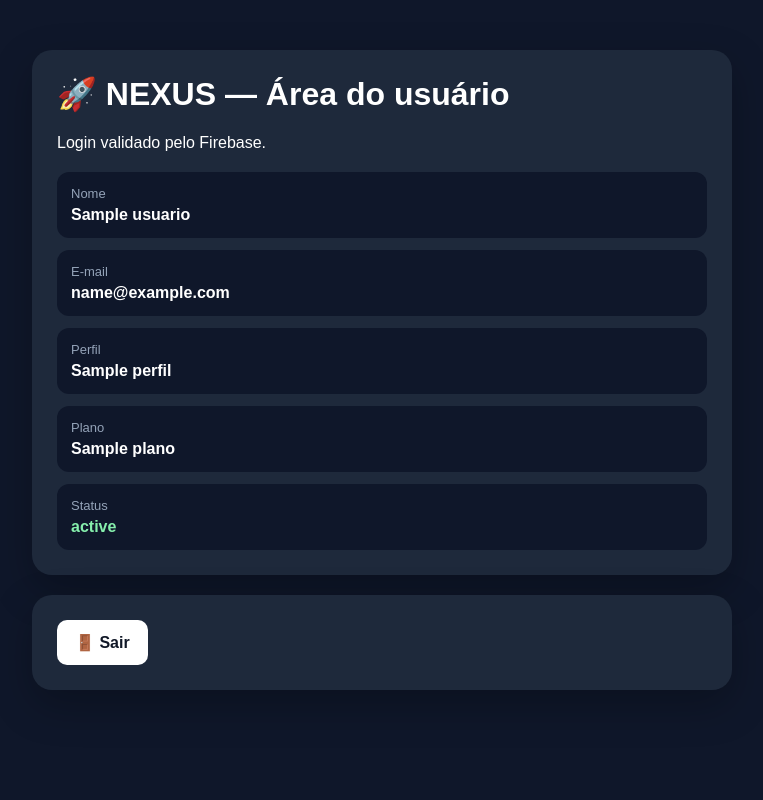
After one commit to Olnair2932/Nexus-Workspace, a Flask app: template acesso_nexus/templates/painel.html in a window 1280 px wide. The commit adds this page. Shown: the whole page, without its empty margins (258-1021 px from the left). Run offline with Flask 3, Linux system fonts and the light colour scheme; the template is opened without the code that fills it: most values are stand-ins (such as "Sample title", 1, 10 or a date in 2020); parts of the project's set-up code (start-up, migrations or seed data) failed here and were passed over.

Commit message:
Implementa login Google e perfis de acesso NEXUS

```diff
--- a/acesso_nexus/app.py
+++ b/acesso_nexus/app.py
@@ -1,16 +1,243 @@
-from flask import Flask, render_template
+import json
+import os
+from datetime import datetime, timezone
+
+from flask import Flask, jsonify, redirect, render_template, request, session
+import firebase_admin
+from firebase_admin import auth, credentials, db
+
 
 app = Flask(__name__)
 
+app.secret_key = os.environ.get("NEXUS_SESSION_SECRET", "trocar-esta-chave-no-render")
+
+FIREBASE_DB_URL = "https://finance-master-629d1-default-rtdb.firebaseio.com"
+ADMIN_EMAIL = os.environ.get("NEXUS_ADMIN_EMAIL", "").strip().lower()
+
+
+def inicializar_firebase():
+    if firebase_admin._apps:
+        return
+
+    raw = os.environ.get("FIREBASE_SERVICE_ACCOUNT_JSON")
+
+    if not raw:
+        raise RuntimeError(
+            "FIREBASE_SERVICE_ACCOUNT_JSON não configurada no Render."
+        )
+
+    try:
+        dados = json.loads(raw)
+    except json.JSONDecodeError as erro:
+        raise RuntimeError(
+            "FIREBASE_SERVICE_ACCOUNT_JSON contém JSON inválido."
+        ) from erro
+
+    credencial = credentials.Certificate(dados)
+
+    firebase_admin.initialize_app(
+        credencial,
+        {
+            "databaseURL": FIREBASE_DB_URL
+        }
+    )
+
+
+inicializar_firebase()
+
+
+def agora_iso():
+    return datetime.now(timezone.utc).isoformat()
+
+
+def obter_usuario(uid):
+    referencia = db.reference(f"nexus/usuarios/{uid}")
+    return referencia.get()
+
+
+def criar_ou_atualizar_usuario(usuario_firebase):
+    uid = usuario_firebase["uid"]
+    email = (usuario_firebase.get("email") or "").strip().lower()
+    nome = usuario_firebase.get("name") or email or "Usuário NEXUS"
+
+    referencia = db.reference(f"nexus/usuarios/{uid}")
+    usuario_existente = referencia.get() or {}
+
+    perfil = usuario_existente.get("perfil")
+
+    if not perfil:
+        perfil = "admin" if email and email == ADMIN_EMAIL else "usuario"
+
+    status = usuario_existente.get("status", "ativo")
+    plano = usuario_existente.get("plano", "gratuito")
+
+    dados = {
+        "uid": uid,
+        "email": email,
+        "nome": nome,
+        "perfil": perfil,
+        "status": status,
+        "plano": plano,
+        "criado_em": usuario_existente.get("criado_em", agora_iso()),
+        "ultimo_login": agora_iso()
+    }
+
+    referencia.set(dados)
+
+    return dados
+
+
 @app.route("/")
 def login():
+    if session.get("uid"):
+        return redirect("/painel")
+
     return render_template("login.html")
+
+
+@app.route("/api/verificar", methods=["POST"])
+def verificar_token():
+    try:
+        dados = request.get_json(silent=True) or {}
+        token = dados.get("token")
+
+        if not token:
+            return jsonify({
+                "ok": False,
+                "erro": "Token Firebase não informado."
+            }), 400
+
+        decodificado = auth.verify_id_token(token)
+
+        usuario_firebase = {
+            "uid": decodificado["uid"],
+            "email": decodificado.get("email", ""),
+            "name": decodificado.get("name", "")
+        }
+
+        usuario = criar_ou_atualizar_usuario(usuario_firebase)
+
+        if usuario.get("status") != "ativo":
+            session.clear()
+
+            return jsonify({
+                "ok": False,
+                "erro": "Seu acesso ao NEXUS está suspenso."
+            }), 403
+
+        session.clear()
+
+        session["uid"] = usuario["uid"]
+        session["perfil"] = usuario["perfil"]
+        session["email"] = usuario["email"]
+
+        return jsonify({
+            "ok": True,
+            "usuario": {
+                "uid": usuario["uid"],
+                "email": usuario["email"],
+                "nome": usuario["nome"],
+                "perfil": usuario["perfil"],
+                "status": usuario["status"],
+                "plano": usuario["plano"]
+            }
+        })
+
+    except auth.InvalidIdTokenError:
+        session.clear()
+
+        return jsonify({
+            "ok": False,
+            "erro": "Token Firebase inválido."
+        }), 401
+
+    except auth.ExpiredIdTokenError:
+        session.clear()
+
+        return jsonify({
+            "ok": False,
+            "erro": "Sessão Google expirada. Faça login novamente."
+        }), 401
+
+    except Exception as erro:
+        print("NEXUS AUTH ERROR:", repr(erro))
+
+        return jsonify({
+            "ok": False,
+            "erro": "Não foi possível validar o acesso."
+        }), 500
+
+
+@app.route("/api/me")
+def meu_perfil():
+    uid = session.get("uid")
+
+    if not uid:
+        return jsonify({
+            "ok": False,
+            "autenticado": False
+        }), 401
+
+    usuario = obter_usuario(uid)
+
+    if not usuario:
+        session.clear()
+
+        return jsonify({
+            "ok": False,
+            "autenticado": False
+        }), 401
+
+    if usuario.get("status") != "ativo":
+        session.clear()
+
+        return jsonify({
+            "ok": False,
+            "erro": "Acesso suspenso."
+        }), 403
+
+    return jsonify({
+        "ok": True,
+        "autenticado": True,
+        "usuario": usuario
+    })
 
 
 @app.route("/painel")
 def painel():
-    return "<h1>NEXUS — Área do usuário</h1><p>Login confirmado.</p>"
+    uid = session.get("uid")
+
+    if not uid:
+        return redirect("/")
+
+    usuario = obter_usuario(uid)
+
+    if not usuario:
+        session.clear()
+        return redirect("/")
+
+    if usuario.get("status") != "ativo":
+        session.clear()
+        return redirect("/")
+
+    return render_template("painel.html", usuario=usuario)
+
+
+@app.route("/logout")
+def logout():
+    session.clear()
+    return redirect("/")
+
+
+@app.route("/health")
+def health():
+    return jsonify({
+        "ok": True,
+        "servico": "nexus-acesso",
+        "status": "online"
+    })
 
 
 if __name__ == "__main__":
-    app.run(host="0.0.0.0", port=5005, debug=False)
+    porta = int(os.environ.get("PORT", "5005"))
+    app.run(host="0.0.0.0", port=porta, debug=False)
--- /dev/null
+++ b/acesso_nexus/templates/painel.html
@@ -0,0 +1,134 @@
+<!DOCTYPE html>
+<html lang="pt-BR">
+<head>
+    <meta charset="UTF-8">
+    <meta name="viewport" content="width=device-width, initial-scale=1.0">
+
+    <title>NEXUS — Área do usuário</title>
+
+    <style>
+        * {
+            box-sizing: border-box;
+        }
+
+        body {
+            margin: 0;
+            min-height: 100vh;
+            font-family: Arial, sans-serif;
+            background: #0f172a;
+            color: white;
+            padding: 20px;
+        }
+
+        .container {
+            width: 100%;
+            max-width: 700px;
+            margin: 30px auto;
+        }
+
+        .card {
+            background: #1e293b;
+            border-radius: 20px;
+            padding: 25px;
+            margin-bottom: 20px;
+            box-shadow: 0 15px 40px rgba(0,0,0,.25);
+        }
+
+        h1 {
+            margin-top: 0;
+        }
+
+        .perfil {
+            display: grid;
+            gap: 12px;
+            margin-top: 20px;
+        }
+
+        .item {
+            padding: 14px;
+            border-radius: 12px;
+            background: #0f172a;
+        }
+
+        .label {
+            display: block;
+            color: #94a3b8;
+            font-size: 13px;
+            margin-bottom: 5px;
+        }
+
+        .valor {
+            font-weight: 700;
+        }
+
+        .status {
+            color: #86efac;
+        }
+
+        a {
+            display: inline-block;
+            padding: 13px 18px;
+            border-radius: 10px;
+            background: white;
+            color: #111827;
+            text-decoration: none;
+            font-weight: 700;
+        }
+    </style>
+</head>
+
+<body>
+
+<div class="container">
+
+    <div class="card">
+
+        <h1>🚀 NEXUS — Área do usuário</h1>
+
+        <p>
+            Login validado pelo Firebase.
+        </p>
+
+        <div class="perfil">
+
+            <div class="item">
+                <span class="label">Nome</span>
+                <span class="valor">{{ usuario.nome }}</span>
+            </div>
+
+            <div class="item">
+                <span class="label">E-mail</span>
+                <span class="valor">{{ usuario.email }}</span>
+            </div>
+
+            <div class="item">
+                <span class="label">Perfil</span>
+                <span class="valor">{{ usuario.perfil }}</span>
+            </div>
+
+            <div class="item">
+                <span class="label">Plano</span>
+                <span class="valor">{{ usuario.plano }}</span>
+            </div>
+
+            <div class="item">
+                <span class="label">Status</span>
+                <span class="valor status">{{ usuario.status }}</span>
+            </div>
+
+        </div>
+
+    </div>
+
+    <div class="card">
+
+        <a href="/logout">
+            🚪 Sair
+        </a>
+
+    </div>
+
+</div>
+
+</body>
+</html>
```
Also changed, not shown: acesso_nexus/templates/login.html (+73 -42 lines).
